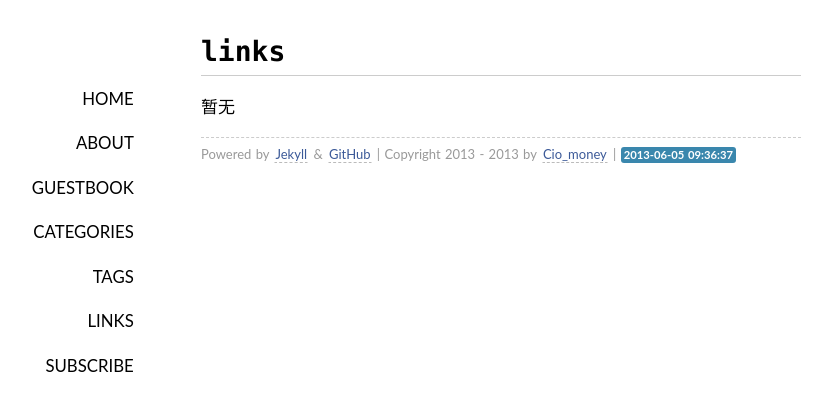
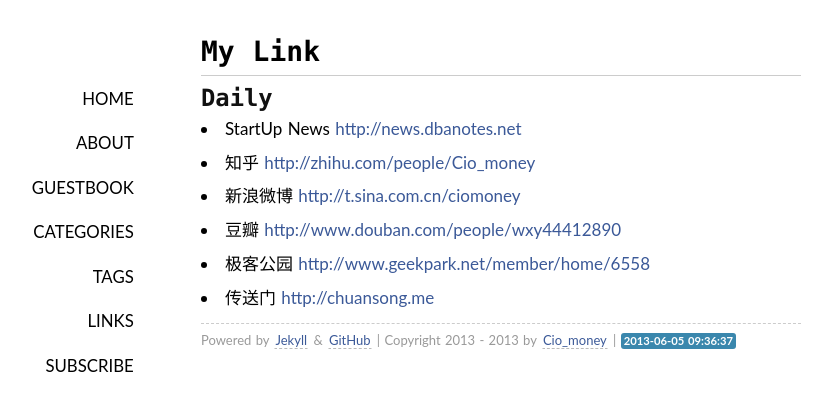
Before and after one commit to wxy44412890/wxy44412890.github.com, a Jekyll site: the page built from links/index.md, in a window 1280 px wide. Shown: the top 411 px of the page, without its empty margins (139-971 px from the left). Built offline with Jekyll 4.4.1, drawn with Linux system fonts in a browser that asks for light colours; some web fonts are replaced; Markdown is read by kramdown in place of the engine named in the settings; comment, search, counter and statistics services are not loaded.

Commit message:
(1)添加我的链接-日常

```diff
--- a/links/index.md
+++ b/links/index.md
@@ -1,7 +1,14 @@
 ---
-title: links
+title: My Link
 layout: page
 comments: yes
 ---
 
-暂无
+## Daily
+
+* StartUp News <a href="http://news.dbanotes.net" target="_blank">http://news.dbanotes.net</a>
+* 知乎     <a href="http://zhihu.com/people/Cio_money" target="_blank">http://zhihu.com/people/Cio_money</a>
+* 新浪微博  <a href="http://t.sina.com.cn/ciomoney" target="_blank">http://t.sina.com.cn/ciomoney</a>
+* 豆瓣     <a href="http://www.douban.com/people/wxy44412890" target="_blank">http://www.douban.com/people/wxy44412890</a>
+* 极客公园  <a href="http://www.geekpark.net/member/home/6558" target="_blank">http://www.geekpark.net/member/home/6558</a>
+* 传送门    <a href="http://chuansong.me" target="_blank">http://chuansong.me</a>
```
